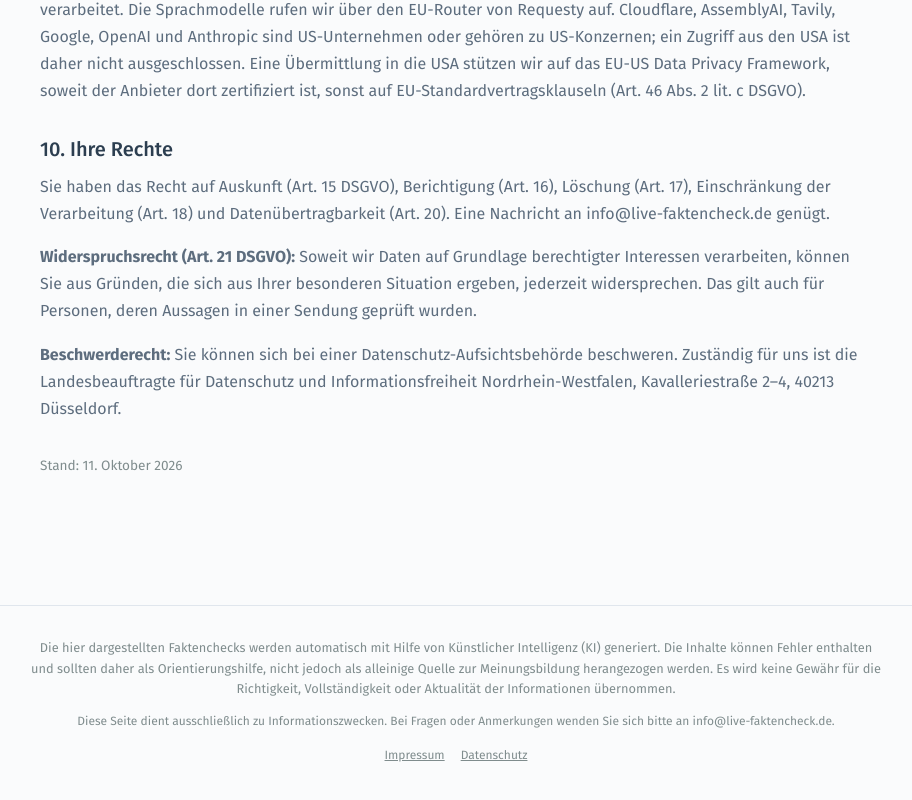
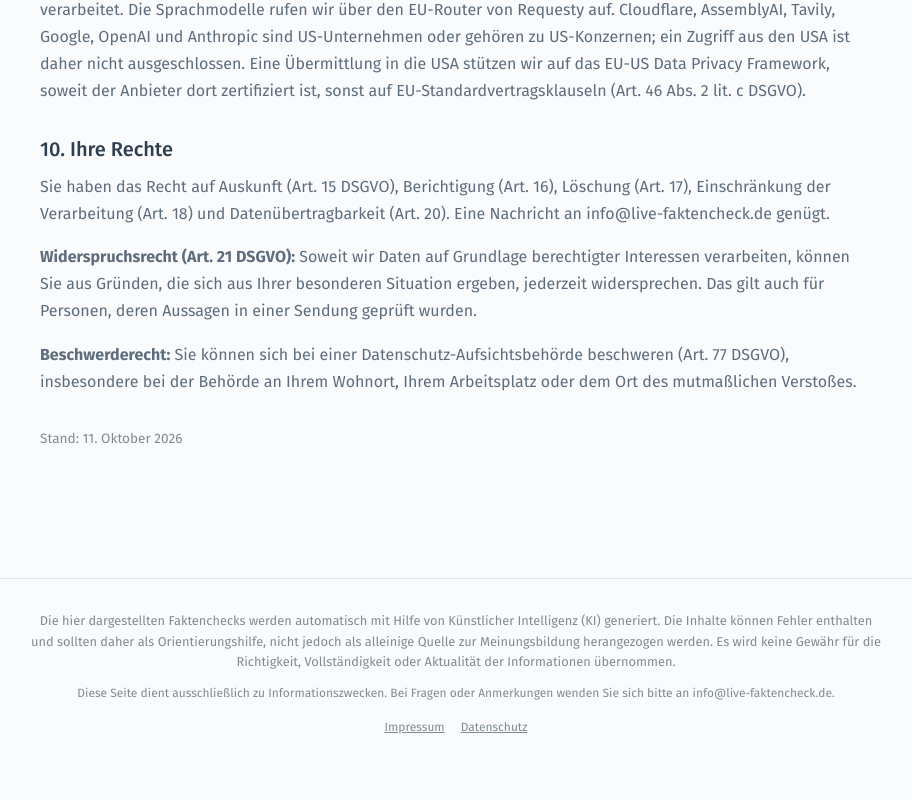
Before and after one commit to mertensu/live_faktencheck, a React (Vite) app in the folder frontend/: page /datenschutz in a window 1280 px wide. Shown: the part 4133-4933 px from the top of the page, without its empty margins (184-1096 px from the left). Built offline with nearby package versions, Linux system fonts and the light colour scheme; no server answers.

Commit message:
Datenschutz: name no specific supervisory authority

```diff
--- a/frontend/src/pages/DatenschutzPage.jsx
+++ b/frontend/src/pages/DatenschutzPage.jsx
@@ -245,9 +245,9 @@ export function DatenschutzPage() {
           widersprechen. Das gilt auch für Personen, deren Aussagen in einer Sendung geprüft wurden.
         </p>
         <p>
-          <strong>Beschwerderecht:</strong> Sie können sich bei einer Datenschutz-Aufsichtsbehörde beschweren.
-          Zuständig für uns ist die Landesbeauftragte für Datenschutz und Informationsfreiheit Nordrhein-Westfalen,
-          Kavalleriestraße 2–4, 40213 Düsseldorf.
+          <strong>Beschwerderecht:</strong> Sie können sich bei einer Datenschutz-Aufsichtsbehörde beschweren
+          (Art. 77 DSGVO), insbesondere bei der Behörde an Ihrem Wohnort, Ihrem Arbeitsplatz oder dem Ort des
+          mutmaßlichen Verstoßes.
         </p>
         <p className="legal-asof">Stand: 11. Oktober 2026</p>
       </div>
```
